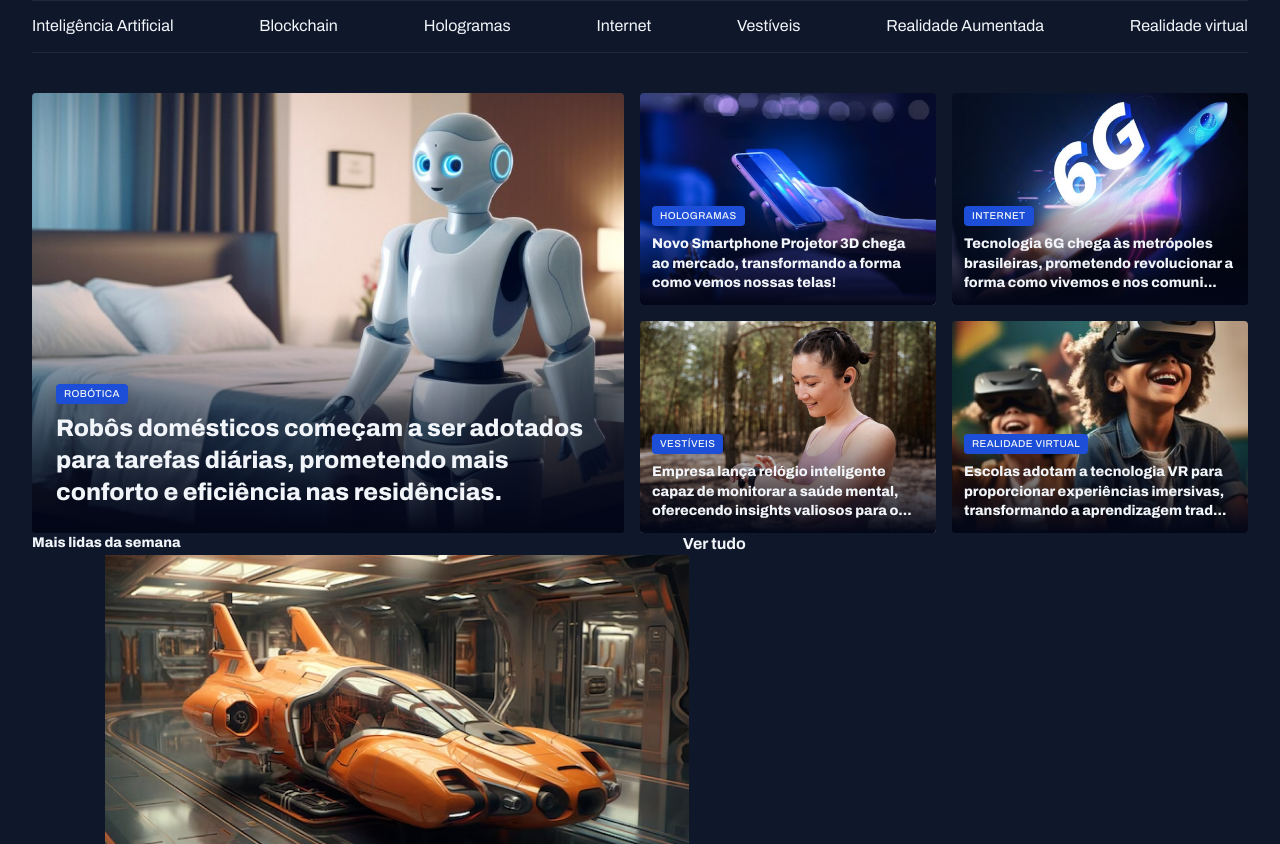
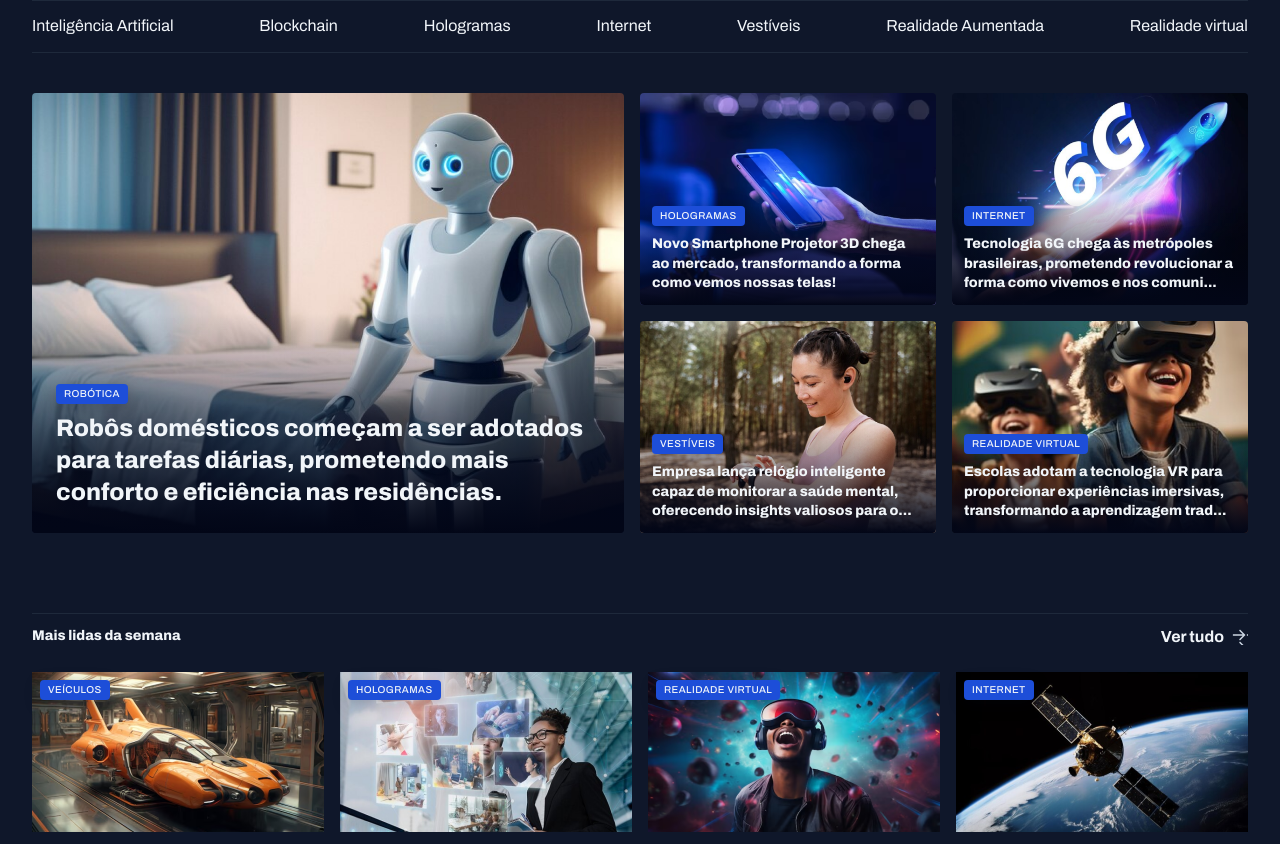
Before and after one commit to joaoa21/portal-noticias, a plain HTML site: page index.html in a window 1280 px wide. Shown: the part 62-906 px from the top of the page. Drawn offline with Linux system fonts and the light colour scheme.

Commit message:
estruturando estilo da section mais lidas

```diff
--- a/style/global.css
+++ b/style/global.css
@@ -66,6 +66,7 @@ img {
 
 main {
     margin-top: 40px;
+    gap: 80px;
 }
 
 .content-tag {
--- a/style/sections.css
+++ b/style/sections.css
@@ -1,3 +1,24 @@
+section header {
+      border-top: 1px solid var(--stroke-color);
+      padding-block: 12px 24px;
+
+      a {
+            justify-self: end;
+            align-items: center;
+            gap: 8px;
+
+            span {
+                  background-image: url(../assets/ArrowRight.svg);
+                  width: 16px;
+                  height: 16px;
+            }
+
+            &:hover span {
+                  background-image: url(../assets/ArrowRightHover.svg);
+            }
+      }
+}
+
 #featured img {
       height: 100%;
       object-fit: cover;
@@ -45,3 +66,29 @@ figcaption:has(.text-lg) {
       line-height: 140%;
       font-weight: 800;
 }
+
+#weekly {
+
+      &>div {
+            grid-template-columns: repeat(4, 292px);
+      }
+
+      img {
+            height: 160px;
+      }
+
+      figure {
+            position: relative;
+
+            .content-tag {
+                  position: absolute;
+                  top: 8px;
+                  left: 8px;
+            }
+
+            p {
+                  margin-top: 8px;
+                  font-weight: 800;
+            }
+      }
+}
```
